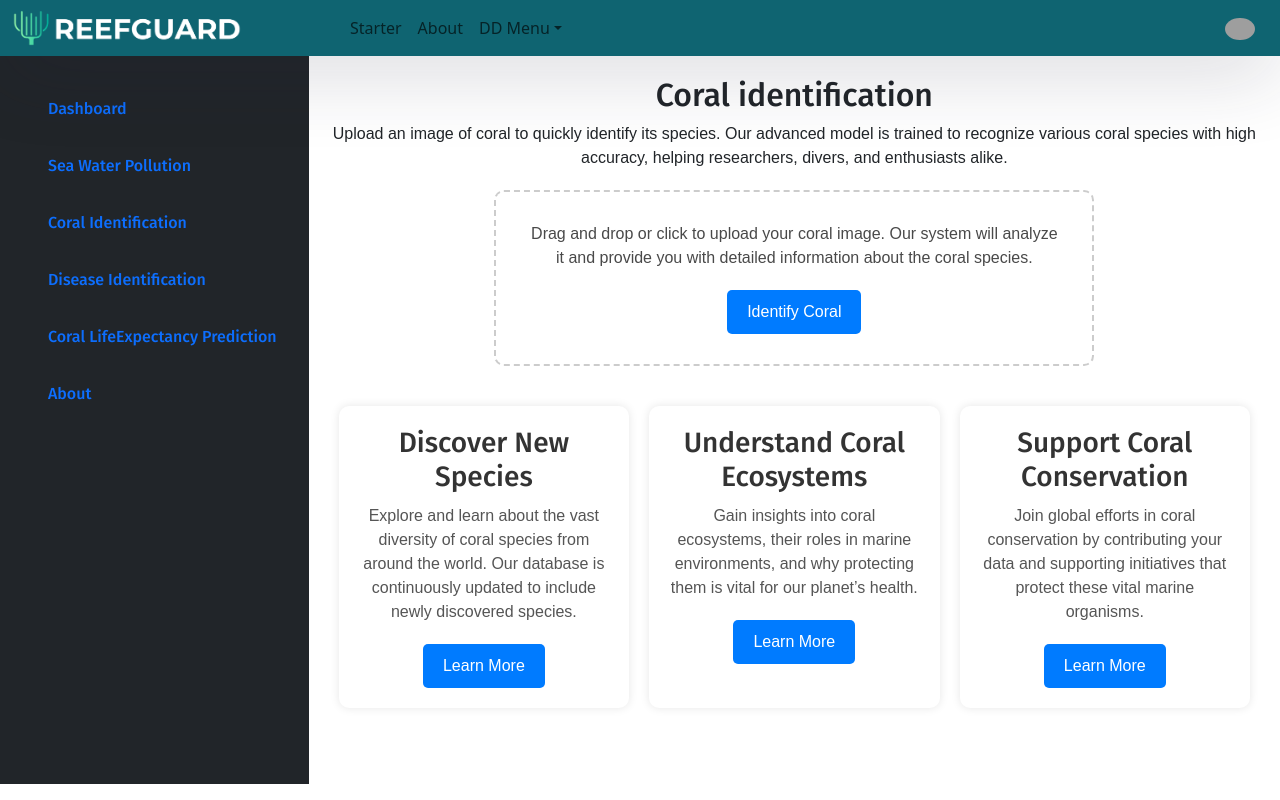
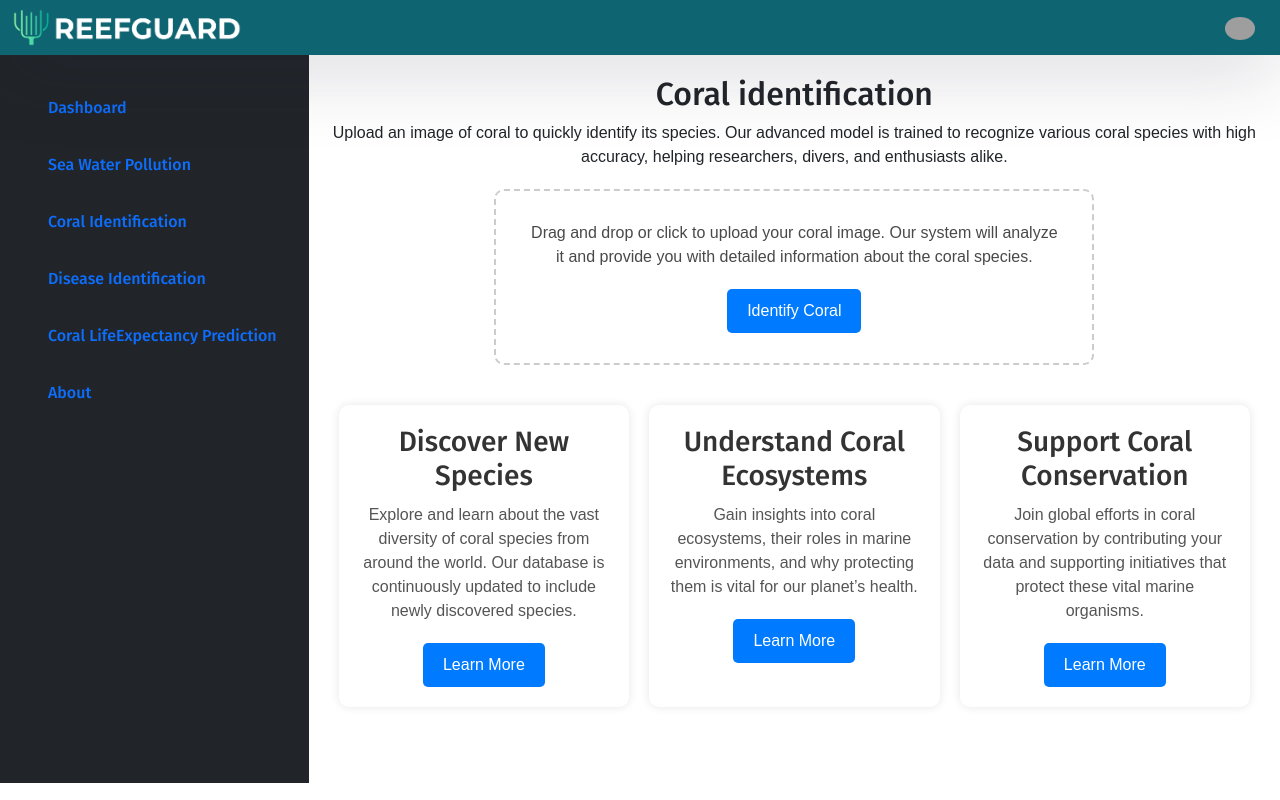
Before and after one commit to IT21004186/ReefGuard-web, a React (Create React App) app: page /coralIdentification in a window 1280 px wide. Built offline with nearby package versions, Linux system fonts and the light colour scheme; no server answers; grey boxes are pictures that could not be loaded.

Commit message:
removed the dropdown and starer nav-item from the header

```diff
--- a/src/layouts/Header.js
+++ b/src/layouts/Header.js
@@ -63,17 +63,17 @@ const Header = () => {
 
       <Collapse navbar isOpen={isOpen}>
         <Nav className="me-auto" navbar>
-          <NavItem>
+          {/* <NavItem>
             <Link to="/starter" className="nav-link">
               Starter
             </Link>
-          </NavItem>
-          <NavItem>
+          </NavItem> */}
+          {/* <NavItem>
             <Link to="/about" className="nav-link">
               About
             </Link>
-          </NavItem>
-          <UncontrolledDropdown inNavbar nav>
+          </NavItem> */}
+          {/* <UncontrolledDropdown inNavbar nav>
             <DropdownToggle caret nav>
               DD Menu
             </DropdownToggle>
@@ -83,7 +83,7 @@ const Header = () => {
               <DropdownItem divider />
               <DropdownItem>Reset</DropdownItem>
             </DropdownMenu>
-          </UncontrolledDropdown>
+          </UncontrolledDropdown> */}
         </Nav>
         <Dropdown isOpen={dropdownOpen} toggle={toggle}>
           <DropdownToggle color="transparent">
```
